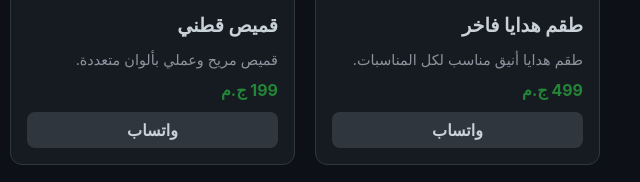
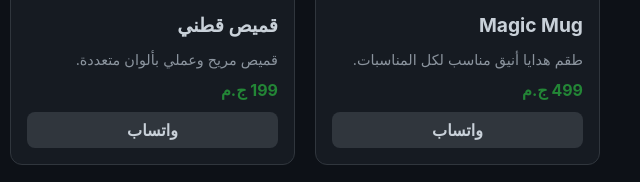
Before and after one commit to CapZlzal/eyad, a plain HTML site: page index.html in a window 1280 px wide. Shown: the part 338-520 px from the top of the page, 640-1280 px from the left. Drawn offline with Linux system fonts and the light colour scheme.

Commit message:
Update index.html

```diff
--- a/index.html
+++ b/index.html
@@ -222,7 +222,7 @@
   <script>
     const WHATSAPP = "201014665072";
     const products = [
-      { id: 1, title: "طقم هدايا فاخر", category: "هدايا", price: 499, img: "https://picsum.photos/seed/gift1/600/400", desc: "طقم هدايا أنيق مناسب لكل المناسبات." },
+      { id: 1, title: "Magic Mug", category: "هدايا", price: 499, img: "https://picsum.photos/seed/gift1/600/400", desc: "طقم هدايا أنيق مناسب لكل المناسبات." },
       { id: 2, title: "قميص قطني", category: "ملابس", price: 199, img: "https://picsum.photos/seed/shirt1/600/400", desc: "قميص مريح وعملي بألوان متعددة." },
       { id: 3, title: "عرض يوتيوب", category: "مشروبات", price: 0, img: "https://www.youtube.com/watch?v=dQw4w9WgXcQ", desc: "فيديو توضيحي من اليوتيوب." },
       { id: 4, title: "مجموعة شوكولاتة", category: "هدايا", price: 149, img: "https://picsum.photos/seed/choco1/600/400", desc: "علبة شوكولاتة فاخرة بتغليف جذاب." },
```
